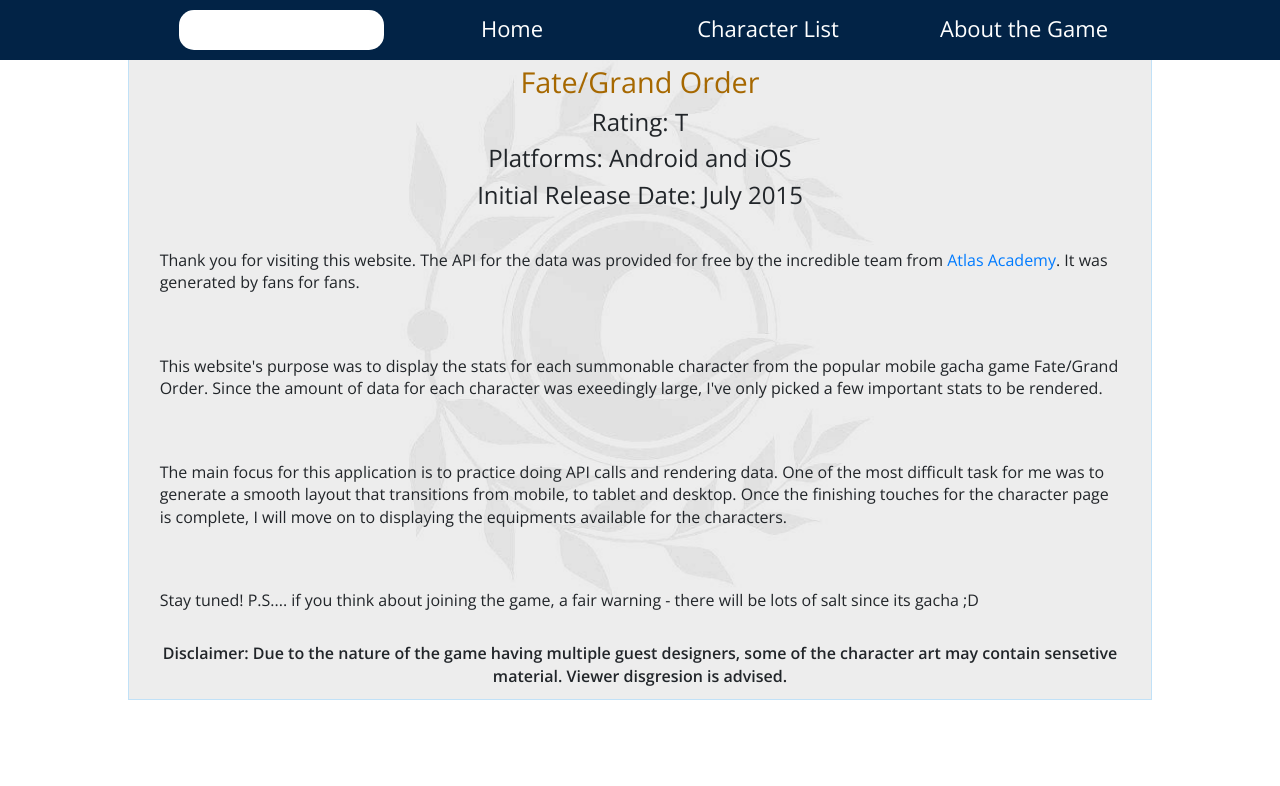
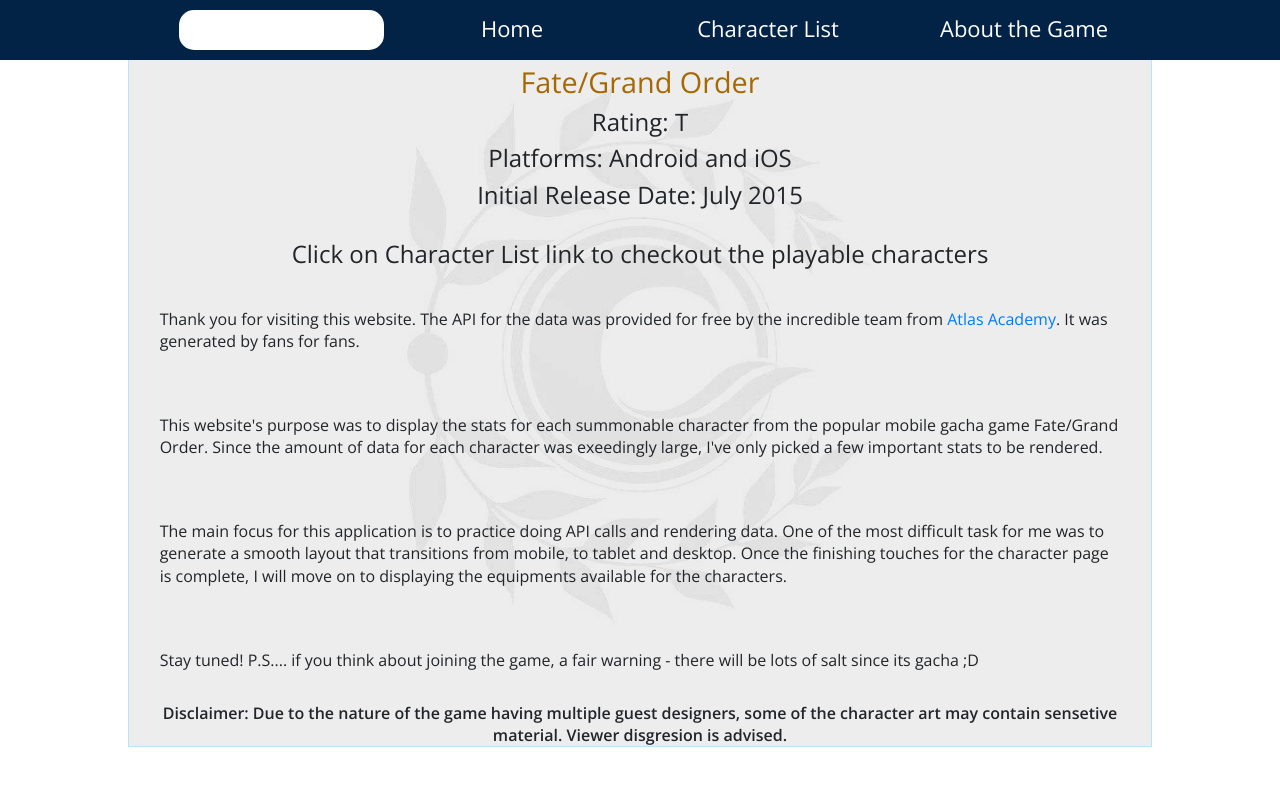
Before and after one commit to aria414/seir-react-fgo, a React (Create React App) app: page / in a window 1280 px wide. Shown: the top 786 px of the page. Built offline with nearby package versions, Linux system fonts and the light colour scheme.

Commit message:
updated main page

```diff
--- a/src/pages/main.js
+++ b/src/pages/main.js
@@ -9,6 +9,10 @@ const Main = () => {
       <h4>Rating: T</h4>
       <h4>Platforms: Android and iOS</h4>
       <h4>Initial Release Date: July 2015</h4>
+
+      <br />
+
+      <h4>Click on Character List link to checkout the playable characters</h4>
 
       <p>
         Thank you for visiting this website. The API for the data was provided
```
Also changed, not shown: 1 other file (tests, documents, lock files or other folders).
